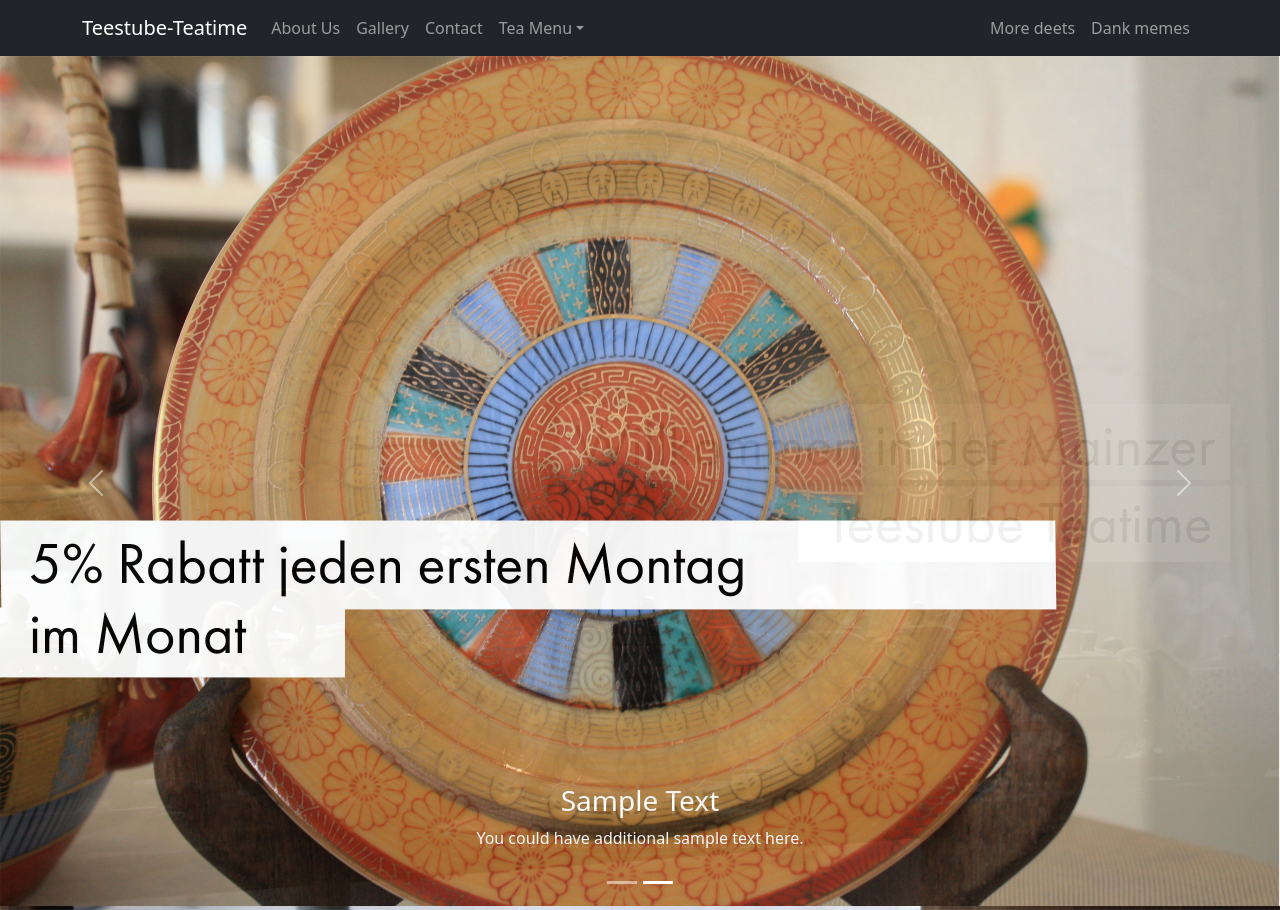
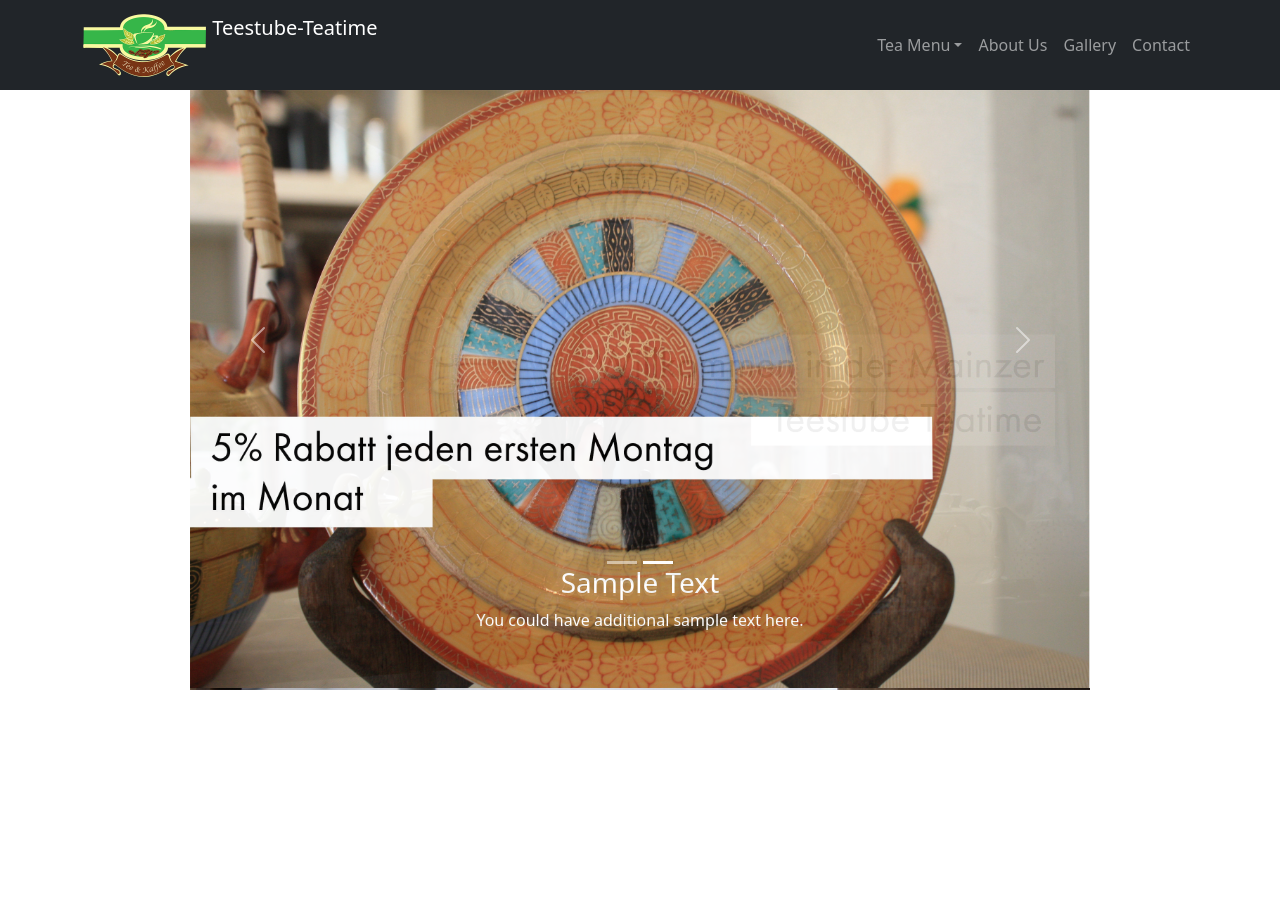
Before and after one commit to markdrecoll/teestube-teatime, a React (Create React App) app: page / in a window 1280 px wide. After the commit the page ends 800 px from the top, so only its background shows below. Built offline with nearby package versions, Linux system fonts and the light colour scheme.

Commit message:
Changed carousel size.

```diff
--- a/src/App.css
+++ b/src/App.css
@@ -36,3 +36,16 @@
     transform: rotate(360deg);
   }
 }
+
+.carousel {
+  width:900px;
+  height:500px;
+  margin: auto;
+}
+
+@media (max-width: 900px) {
+  .carousel {
+    width:auto;
+    height:auto;
+  }
+}
--- a/src/components/Menu.js
+++ b/src/components/Menu.js
@@ -7,13 +7,22 @@ function Menu() {
   return (
     <Navbar collapseOnSelect expand="lg" bg="dark" variant="dark">
       <Container>
-        <Navbar.Brand href="#home">Teestube-Teatime</Navbar.Brand>
+        <Navbar.Brand href="#home">
+            <img
+              alt=""
+              src={process.env.PUBLIC_URL + "/assets/images/logo_original.png"}
+              width="125"
+              height="64"
+              className="d-inline-block align-top"
+            />{' '}
+            Teestube-Teatime
+            </Navbar.Brand>
         <Navbar.Toggle aria-controls="responsive-navbar-nav" />
         <Navbar.Collapse id="responsive-navbar-nav">
           <Nav className="me-auto">
-            <Nav.Link href="/about">About Us</Nav.Link>
-            <Nav.Link href="/gallery">Gallery</Nav.Link>
-            <Nav.Link href="/contact">Contact</Nav.Link>
+
+          </Nav>
+          <Nav>
             <NavDropdown title="Tea Menu" id="collasible-nav-dropdown">
               <NavDropdown.Item href="#action/3.1">Black Tea</NavDropdown.Item>
               <NavDropdown.Item href="#action/3.2">
@@ -24,12 +33,10 @@ function Menu() {
                 Chai Tea
               </NavDropdown.Item>
             </NavDropdown>
-          </Nav>
-          <Nav>
-            <Nav.Link href="#deets">More deets</Nav.Link>
-            <Nav.Link eventKey={2} href="#memes">
-              Dank memes
-            </Nav.Link>
+            <Nav.Link href="/about">About Us</Nav.Link>
+            <Nav.Link href="/gallery">Gallery</Nav.Link>
+            <Nav.Link href="/contact">Contact</Nav.Link>
+
           </Nav>
         </Navbar.Collapse>
       </Container>
```
Also changed, not shown: src/pages/TeaVarieties/BlackTea.js (added, +9 -0 lines), public/assets/images/logo_original.png (added).
